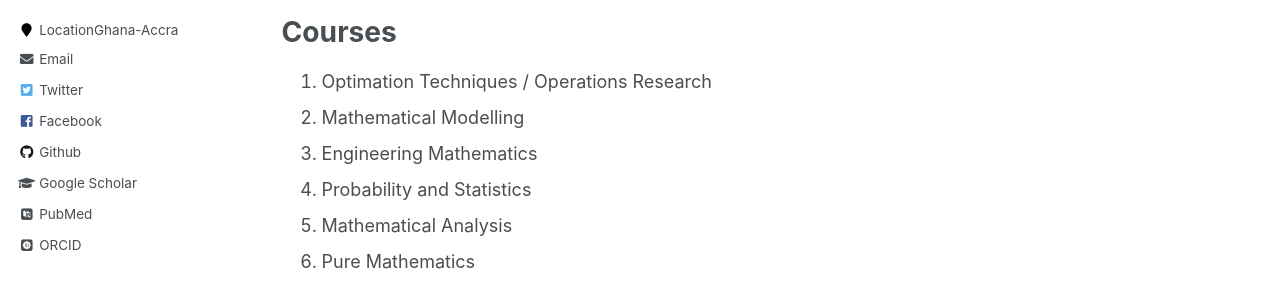
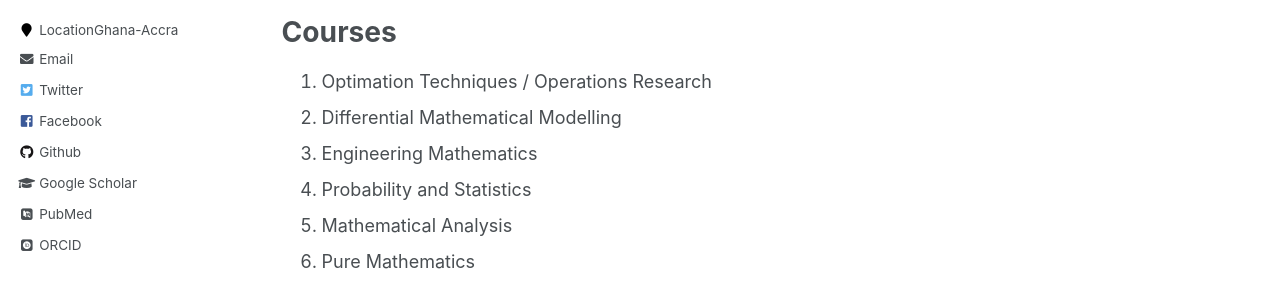
Before and after one commit to EmmanuelOwusu/EmmanuelOwusu.github.io, a Jekyll site: the page built from _teaching/2014-spring-teaching-1.md, in a window 1280 px wide and 1346 px high. Shown: the part 482-776 px from the top of the window. Built offline with Jekyll 4.4.1, drawn with Linux system fonts in a browser that asks for light colours; some web fonts are replaced.

Commit message:
Updated Teaching
Updated Teaching

```diff
--- a/_teaching/2014-spring-teaching-1.md
+++ b/_teaching/2014-spring-teaching-1.md
@@ -20,7 +20,7 @@ Mathematics
 Courses
 ======
 1. Optimation Techniques / Operations Research
-2. Mathematical Modelling
+2. Differential Mathematical Modelling
 3. Engineering Mathematics
 4. Probability and Statistics
 5. Mathematical Analysis
```
